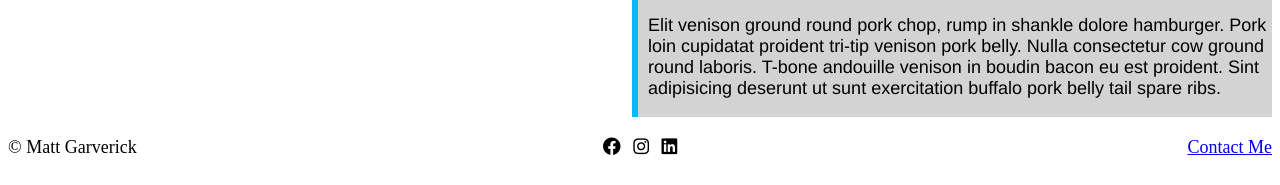
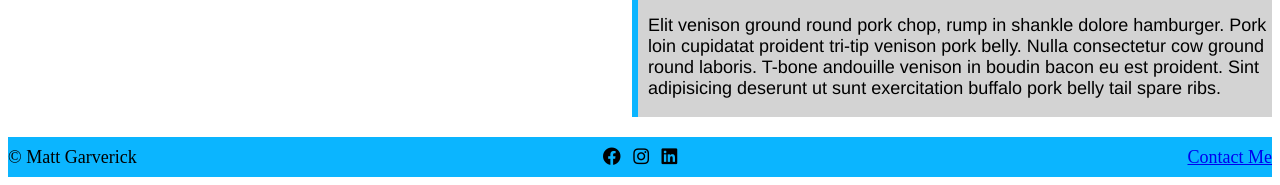
Before and after one commit to matthewgarverick/Portfolio-Follow-Along, a plain HTML site: page index.html in a window 1280 px wide. Shown: the part 650-835 px from the top of the page. Drawn offline with nearby package versions, Linux system fonts and the light colour scheme; a web font is replaced by a local one.

Commit message:
Added Backround to Footers

```diff
--- a/css/styles.css
+++ b/css/styles.css
@@ -37,6 +37,8 @@ nav {
 }
 
 nav ul.menu {
+  font-family: "HelveticaNeue-Light", "Helvetica Neue Light", "Helvetica Neue", Helvetica, Arial, "Lucida Grande", sans-serif;
+  font-weight: 300;
   margin: 0;
   padding: 0;
   list-style: none;
@@ -91,6 +93,7 @@ main {
 
 footer {
   text-align: center;
+  background-color: #0BB5FF;
   /* possiblitity of background image for footer */
 }
 
@@ -149,10 +152,13 @@ footer {
 
   footer {
     display: flex;
+    height: 40px;
     margin-top: 20px;
+    background-color: #0BB5FF;
   }
 .copy, .socialMedia, .contact {
   flex: 1;
+  margin-top: 10px;
 }
 
 .copy {
```
